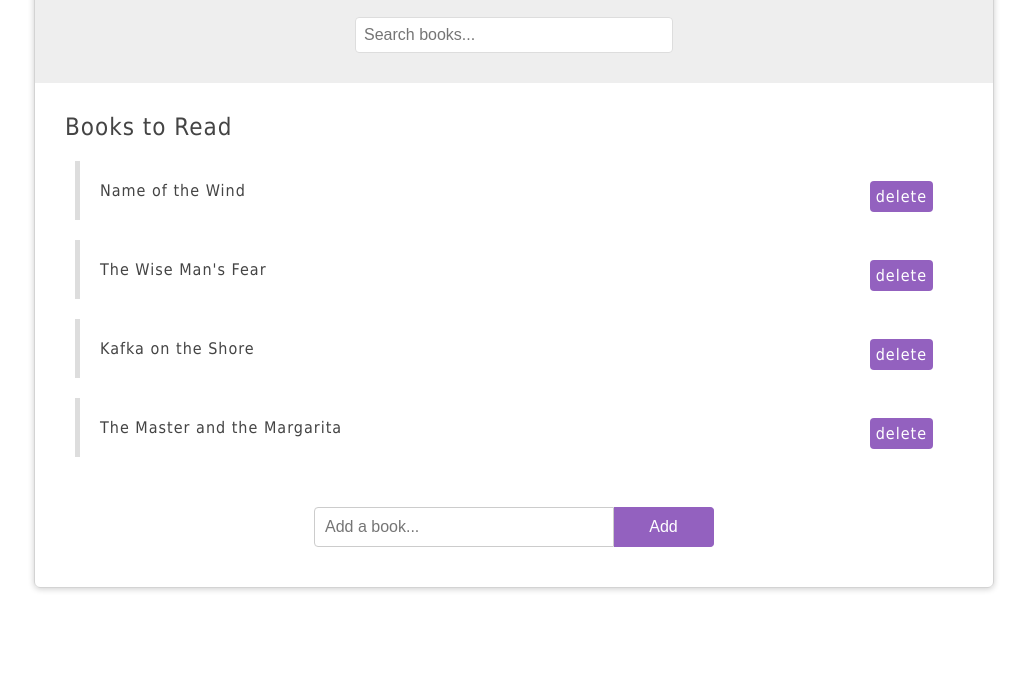
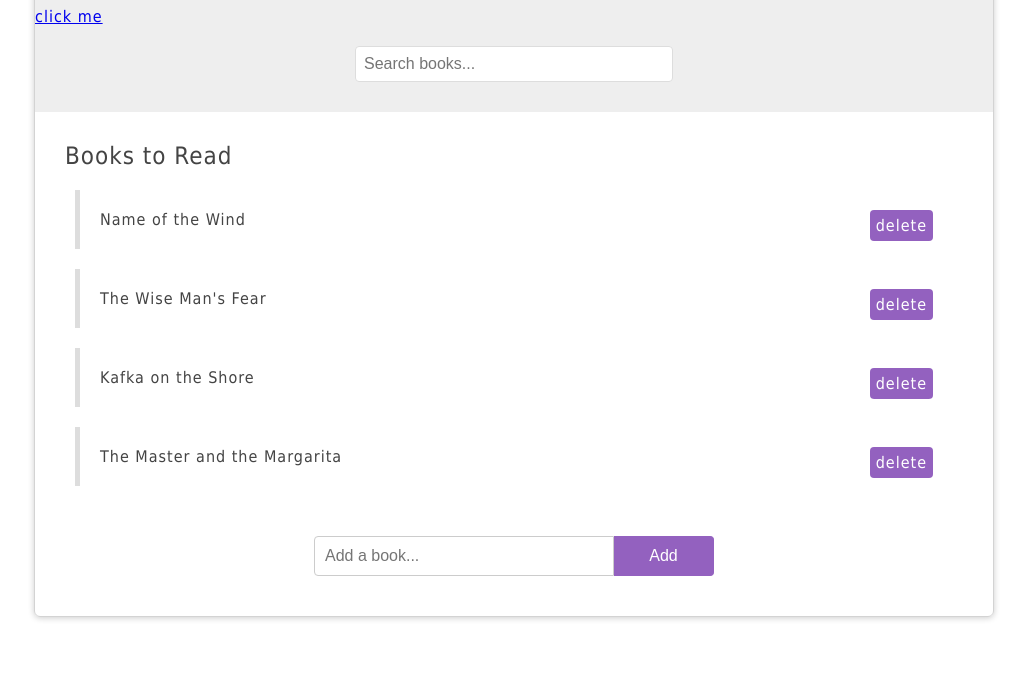
Before and after one commit to yangyu0925/JavaScript-DOM, a plain HTML site: page index.html in a window 1280 px wide. Shown: the part 111-800 px from the top of the page, without its empty margins (126-1153 px from the left). Drawn offline with Linux system fonts and the light colour scheme.

Commit message:
lesson-11

```diff
--- a/app.js
+++ b/app.js
@@ -1,4 +1,26 @@
-var titles = document.getElementsByClassName('title');
+/**
+ *
+ * lesson-2
+ * Get Element By ID
+ *
+ var banner = document.getElementById('page-banner');
+
+ var bookList = document.getElementById('book-list');
+ */
+
+/**
+ *
+ * lesson-3
+ * Get Elements By Class or Tag
+ *
+ *
+ var titles = document.getElementsByClassName('title');
+
+ for (i = 0; i < titles.length; i++) {
+    console.log(titles[i]);
+}
+
+ var lis = document.getElementsTagName('li');
 
 // console.log(Array.isArray(titles));
 // console.log(Array.isArray(Array.from(titles)));
@@ -6,3 +28,161 @@ var titles = document.getElementsByClassName('title');
 Array.from(titles).forEach(function (item) {
     console.log(item);
 })
+**/
+
+
+/**
+ *
+ * lesson-4
+ * The Query Selector
+ *
+// const wrap = document.querySelector('#wrapper');
+//
+// console.log(wrap);
+
+// const wmf = document.querySelector('#book-list li:nth-child(2) .name')
+//
+// console.log(wmf);
+
+// var books = document.querySelector('#book-list li .name');
+// console.log(books)
+
+var books = document.querySelectorAll('#book-list li .name');
+// console.log(books);
+
+Array.from(books).forEach(function (book) {
+    console.log(book );
+})
+ */
+
+
+/**
+ *
+ * lesson-5
+ * Changing Text & HTML Content
+ *
+var books = document.querySelectorAll('#book-list li .name');
+
+Array.from(books).forEach(function (book) {
+    console.log(book.textContent)
+    book.textContent += '(book title)';
+})
+
+const bookList = document.querySelector('#book-list');
+console.log(bookList.innerHTML);
+// bookList.innerHTML = '<h2>Books and more books </h2>';
+bookList.innerHTML += '<p>This is how you add HTML</p>';
+*/
+
+/**
+ *
+ * lesson-6
+ * Nodes
+ *
+const banner = document.querySelector('#page-banner');
+console.log('#page-banner node name is:',banner.nodeName);
+console.log('#page-banner node type is:',banner.nodeType);
+console.log('#page-banner has child nodes:',banner.hasChildNodes());
+
+// const clonedBanner = banner.cloneNode(true);
+
+const clonedBanner = banner.cloneNode(false);
+
+console.log(clonedBanner)
+ */
+
+/**
+ *
+ * lesson-7
+ *  Traversing the DOM (part 1)
+ *
+const bookList = document.querySelector('#book-list');
+
+console.log( 'the parent node is:',bookList.parentNode);
+console.log('the parent element is:',bookList.parentElement.parentElement);
+
+console.log(bookList.childNodes);
+ */
+
+/**
+ *
+ * lesson-8
+ *  Traversing the DOM (part 2)
+ *
+const bookList = document.querySelector('#book-list');
+
+// console.log('book-list next sibling is:',bookList.nextSibling);
+// console.log('book-list next element sibling is:',bookList.nextElementSibling);
+
+console.log('book-list next previous is:',bookList.previousSibling);
+console.log('book-list next element sibling is:',bookList.previousElementSibling);
+
+bookList.previousElementSibling.querySelector('p').innerHTML += '<br/>Too cool';
+ */
+
+/**
+ *
+ * lesson-9
+ * Events
+ *
+ *
+ var h2 = document.querySelector('#book-list h2');
+
+ h2.addEventListener('click', function (e) {
+    console.log(e.target);
+    console.log(e);
+ })
+
+ var btns = document.querySelectorAll('#book-list .delete');
+
+ console.log(btns);
+
+ Array.from(btns).forEach(function (btn) {
+    btn.addEventListener('click', function (e) {
+        const li = e.target.parentElement;
+
+        li.parentNode.removeChild(li);
+    })
+});
+
+ const link = document.querySelector('#page-banner a');
+ link.addEventListener('click', function (e) {
+    e.preventDefault();
+    console.log('navigation to',e.target.textContent);
+})
+
+ *
+ */
+
+/**
+ * lesson-10
+ * Event Bubbling
+ *
+ const list = document.querySelector('#book-list ul');
+
+ list.addEventListener('click', function (e) {
+    if (e.target.className == 'delete') {
+        const li = e.target.parentElement;
+
+        list.removeChild(li);
+    }
+})
+ */
+
+/**
+ * lesson-11
+ *  Interacting with Forms
+ *
+ console.log(document.forms[0]);
+ console.log(document.forms['add-book']);
+
+ const addForm = document.forms['add-book'];
+
+ addForm.addEventListener('submit', function (e) {
+    e.preventDefault();
+
+    const value = addForm.querySelector('input[type="text"]').value;
+
+    console.log(value);
+})
+ */
--- a/index.html
+++ b/index.html
@@ -11,6 +11,7 @@
 	    	<div id="page-banner">
 	    		<h1 class="title">Bookorama</h1>
           <p>Books for Ninjas</p>
+				<a href="http://www.baidu.com">click me</a>
           <form id="search-books">
             <input type="text" placeholder="Search books..." />
           </form>
```
